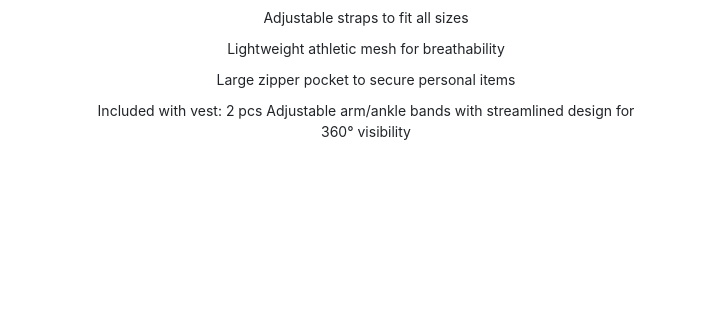
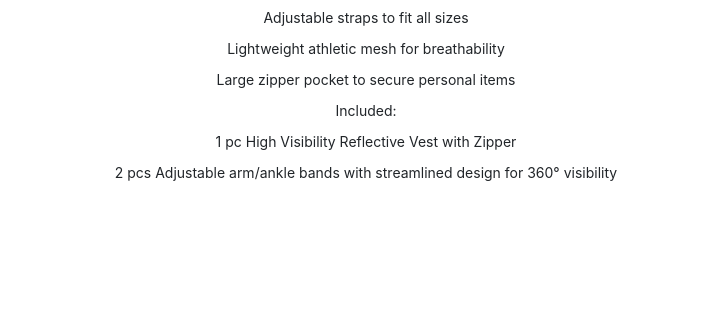
Before and after one commit to fyrfly/fyrfly, a website with bundled scripts: page index.html in a window 1280 px wide. Shown: the part 1101-1411 px from the top of the page, 559-1280 px from the left. Built offline with nearby package versions, Linux system fonts and the light colour scheme.

Commit message:
included features

```diff
--- a/index.html
+++ b/index.html
@@ -81,7 +81,11 @@
                 <li class="product-features--list-item">Adjustable straps to fit all sizes</li>
                 <li class="product-features--list-item">Lightweight athletic mesh for breathability</li>
                 <li class="product-features--list-item">Large zipper pocket to secure personal items</li>
-                              <li class="product-features--list-item">Included with vest: 2 pcs Adjustable arm/ankle bands with streamlined design for 360° visibility</li>
+                <li class="product-features--list-item">Included:</li>
+                <ul class="product-features">
+                    <li class="product-features--list-item">1 pc High Visibility Reflective Vest with Zipper</li>
+                    <li class="product-features--list-item">2 pcs Adjustable arm/ankle bands with streamlined design for 360° visibility</li>
+                </ul>
             </ul>
 
           </div>
```
